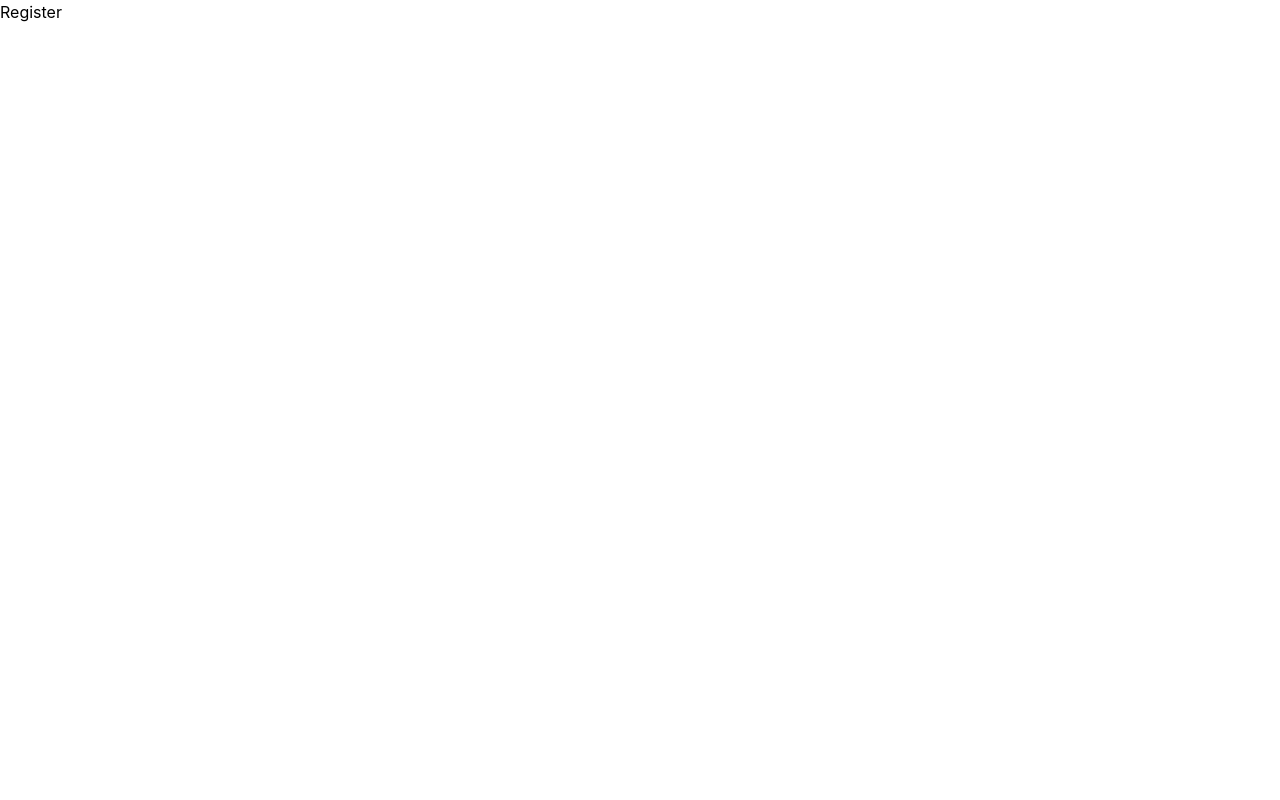
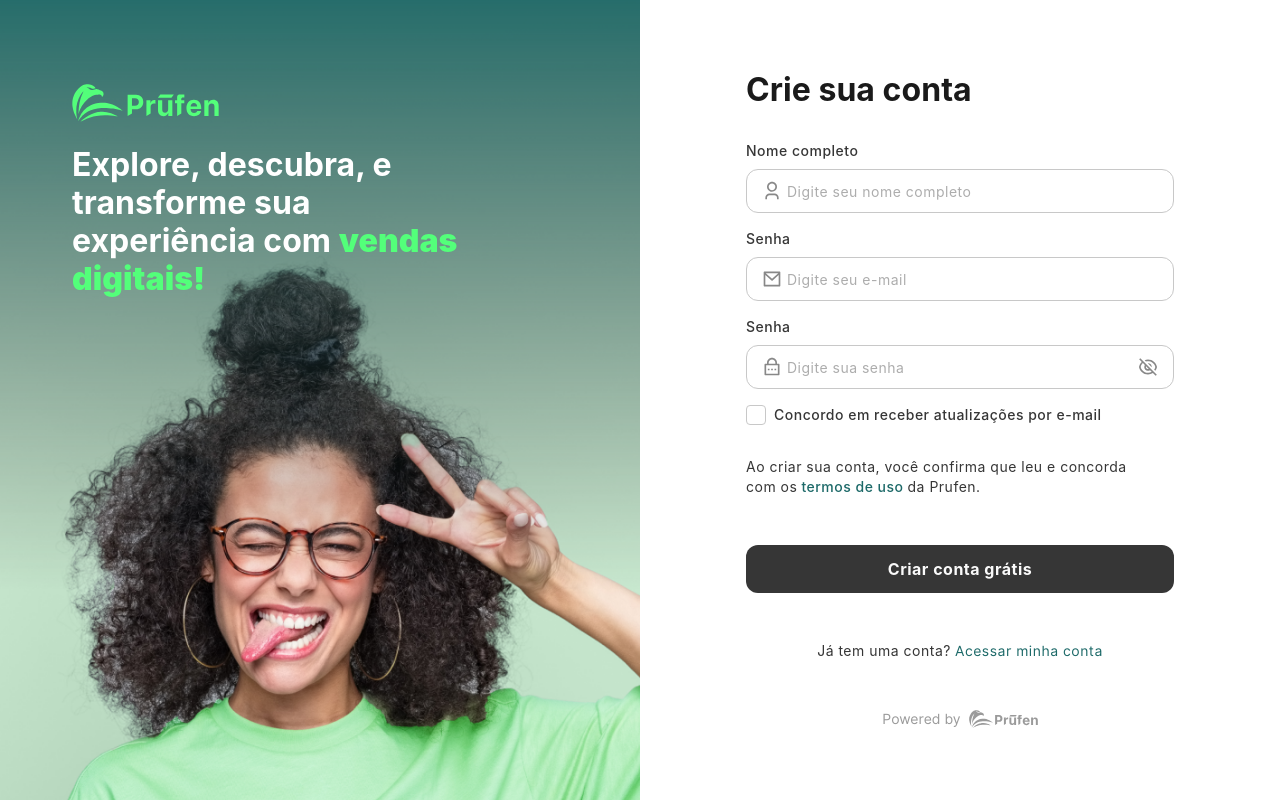
Before and after one commit to Dirosaki/aqbank, a React (Vite) app: page /auth/sign-up in a window 1280 px wide. Built offline with nearby package versions, Linux system fonts and the light colour scheme; a web font is replaced by a local one.

Commit message:
feat: Adding register page

```diff
--- a/src/Router/index.tsx
+++ b/src/Router/index.tsx
@@ -5,6 +5,7 @@ import { lazyLoad } from '@/utils/lazyLoad'
 import { AuthGuard } from './AuthGuard'
 
 const { Login } = lazyLoad(() => import('@/pages/auth/Login'))
+const { Register } = lazyLoad(() => import('@/pages/auth/Register'))
 
 export const routes = createBrowserRouter([
   {
@@ -16,7 +17,7 @@ export const routes = createBrowserRouter([
       },
       {
         path: '/auth/sign-up',
-        element: <h1>Register</h1>,
+        element: <Register />,
       },
     ],
   },
--- a/src/pages/auth/Login/index.tsx
+++ b/src/pages/auth/Login/index.tsx
@@ -24,9 +24,9 @@ export function Login() {
           className="my-12 flex w-[476px] flex-col rounded-xl bg-white p-12 shadow-[0_24px_48px_-12px_#14151A3D]"
           onSubmit={handleSubmit}
         >
-          <h1 className="text-[2rem] font-bold text-title">Acessar conta</h1>
+          <strong className="text-[2rem] font-bold text-title">Acessar conta</strong>
 
-          <div className="mt-8 flex flex-col space-y-[18px]">
+          <div className="mt-8 flex flex-col space-y-4">
             <Input.Group>
               <Label htmlFor="email">E-mail</Label>
               <Input
@@ -65,14 +65,10 @@ export function Login() {
               />
               <Input.Helper helperText={errors.password?.message} />
             </Input.Group>
+
             <div className="flex gap-2">
               <Checkbox id="stayConnected" {...register('stayConnected')} />
-              <Label
-                htmlFor="stayConnected"
-                className="cursor-pointer transition-colors hover:text-neutral-900"
-              >
-                Permanecer conectado
-              </Label>
+              <Label htmlFor="stayConnected">Permanecer conectado</Label>
             </div>
           </div>
 
--- /dev/null
+++ b/src/pages/auth/Register/index.tsx
@@ -0,0 +1,129 @@
+import { useState } from 'react'
+import { Link } from 'react-router-dom'
+
+import { Button } from '@/components/Button'
+import { Checkbox, Input, Label } from '@/components/Form'
+import { Icon } from '@/components/Icon'
+import { Logo } from '@/components/Logo'
+import { Spinner } from '@/components/Spinner'
+
+import { useRegister } from './useRegister'
+
+export function Register() {
+  const { register, handleSubmit, errors, isSubmitting } = useRegister()
+  const [showPassword, setShowPassword] = useState(false)
+
+  const handleToggle = () => setShowPassword((state) => !state)
+
+  return (
+    <div className="flex flex-1">
+      <aside className="w-1/2 bg-register bg-cover bg-center bg-no-repeat px-[72px] py-[84px]">
+        <div className="flex max-w-[416px] flex-col gap-6 ">
+          <Logo />
+          <h1 className="text-[32px] font-bold leading-[38px] tracking-[0.05px] text-white">
+            Explore, descubra, e transforme sua experiência com{' '}
+            <b className="text-primary">vendas digitais!</b>
+          </h1>
+        </div>
+      </aside>
+
+      <main className="flex w-1/2 p-6">
+        <div className="m-auto flex w-[428px] flex-col self-stretch">
+          <strong className="text-[32px] font-bold leading-[38px] tracking-[0.05px] text-title">
+            Crie sua conta
+          </strong>
+          <form className="mb-12 mt-8 flex flex-col" onSubmit={handleSubmit}>
+            <div className="flex flex-col space-y-4">
+              <Input.Group>
+                <Label htmlFor="name">Nome completo</Label>
+                <Input
+                  id="name"
+                  type="text"
+                  placeholder="Digite seu nome completo"
+                  autoComplete="name"
+                  {...register('name')}
+                  hasError={!!errors.name?.message}
+                  leftIcon={<Icon name="user" />}
+                />
+                <Input.Helper helperText={errors.name?.message} />
+              </Input.Group>
+
+              <Input.Group>
+                <Label htmlFor="password">Senha</Label>
+                <Input
+                  id="email"
+                  type="email"
+                  placeholder="Digite seu e-mail"
+                  autoComplete="email"
+                  {...register('email')}
+                  hasError={!!errors.email?.message}
+                  leftIcon={<Icon name="mail" />}
+                />
+                <Input.Helper helperText={errors.email?.message} />
+              </Input.Group>
+
+              <Input.Group>
+                <Label htmlFor="password">Senha</Label>
+                <Input
+                  id="password"
+                  type={showPassword ? 'text' : 'password'}
+                  placeholder="Digite sua senha"
+                  autoComplete="new-password"
+                  {...register('password')}
+                  hasError={!!errors.password?.message}
+                  leftIcon={<Icon name="lock-password" />}
+                  rightIcon={
+                    <button
+                      type="button"
+                      onClick={handleToggle}
+                      aria-hidden
+                      className="absolute right-4 text-neutral-600"
+                      tabIndex={-1}
+                    >
+                      <Icon name={showPassword ? 'eye' : 'eye-off'} size={20} />
+                    </button>
+                  }
+                />
+                <Input.Helper helperText={errors.password?.message} />
+              </Input.Group>
+
+              <div className="flex gap-2">
+                <Checkbox id="terms" {...register('receiveUpdates')} />
+                <Label htmlFor="terms">Concordo em receber atualizações por e-mail</Label>
+              </div>
+            </div>
+
+            <p className="mb-12 mt-8 pr-10 text-sm tracking-[0.5px] text-neutral-950">
+              Ao criar sua conta, você confirma que leu e concorda com os
+              <a
+                href="https://cdn.aqbank.com.br/termos-legais/aqbank/termos-condicoes-conta-digital.pdf"
+                target="_blank"
+                rel="noopener"
+                className="mx-1 font-medium text-secondary underline-offset-4 hover:underline focus-visible:underline focus-visible:outline-none"
+              >
+                termos de uso
+              </a>
+              da Prufen.
+            </p>
+
+            <Button type="submit">{isSubmitting ? <Spinner /> : 'Criar conta grátis'}</Button>
+          </form>
+
+          <span className="self-center text-sm tracking-[0.5px] text-neutral-950">
+            Já tem uma conta?
+            <Link
+              to="/auth/sign-in"
+              className="ml-1 font-inter text-secondary underline-offset-4 hover:underline focus-visible:underline focus-visible:outline-none"
+            >
+              Acessar minha conta
+            </Link>
+          </span>
+
+          <span className="mt-12 flex items-center gap-2 self-center font-inter text-sm text-neutral-950/50">
+            Powered by <Logo className="h-max w-[69px] text-neutral-950/50" />
+          </span>
+        </div>
+      </main>
+    </div>
+  )
+}
--- /dev/null
+++ b/src/pages/auth/Register/useRegister.tsx
@@ -0,0 +1,52 @@
+import { zodResolver } from '@hookform/resolvers/zod'
+import { useForm } from 'react-hook-form'
+import { useNavigate } from 'react-router-dom'
+import { z } from 'zod'
+
+import { sleep } from '@/utils/sleep'
+import { toast } from '@/utils/toast'
+
+const schema = z.object({
+  name: z
+    .string()
+    .min(1, 'Campo obrigatório.')
+    .min(2, 'Nome inválido.')
+    .transform((name) => name.trim()),
+  email: z.string().min(1, 'Campo obrigatório.').email('E-mail inválido.').toLowerCase(),
+  password: z
+    .string()
+    .min(1, 'Campo obrigatório.')
+    .min(8, 'A senha deve conter no mínimo 8 caracteres.')
+    .max(32, 'A senha deve possuir no máximo 32 caracteres.'),
+  receiveUpdates: z.boolean(),
+})
+
+type RegisterForm = z.infer<typeof schema>
+
+export function useRegister() {
+  const navigate = useNavigate()
+  const {
+    register,
+    handleSubmit: hookFormSubmit,
+    formState: { errors, isSubmitting },
+  } = useForm<RegisterForm>({
+    resolver: zodResolver(schema),
+  })
+
+  const handleSubmit = hookFormSubmit(async ({ email }) => {
+    try {
+      await sleep(2000)
+      toast.success('Cadastrado realizado com sucesso')
+
+      navigate('/auth/sign-in', {
+        state: {
+          email,
+        },
+      })
+    } catch {
+      toast.error('Ocorreu um erro ao cadastrar sua conta, tente novamente.')
+    }
+  })
+
+  return { register, handleSubmit, errors, isSubmitting }
+}
```
